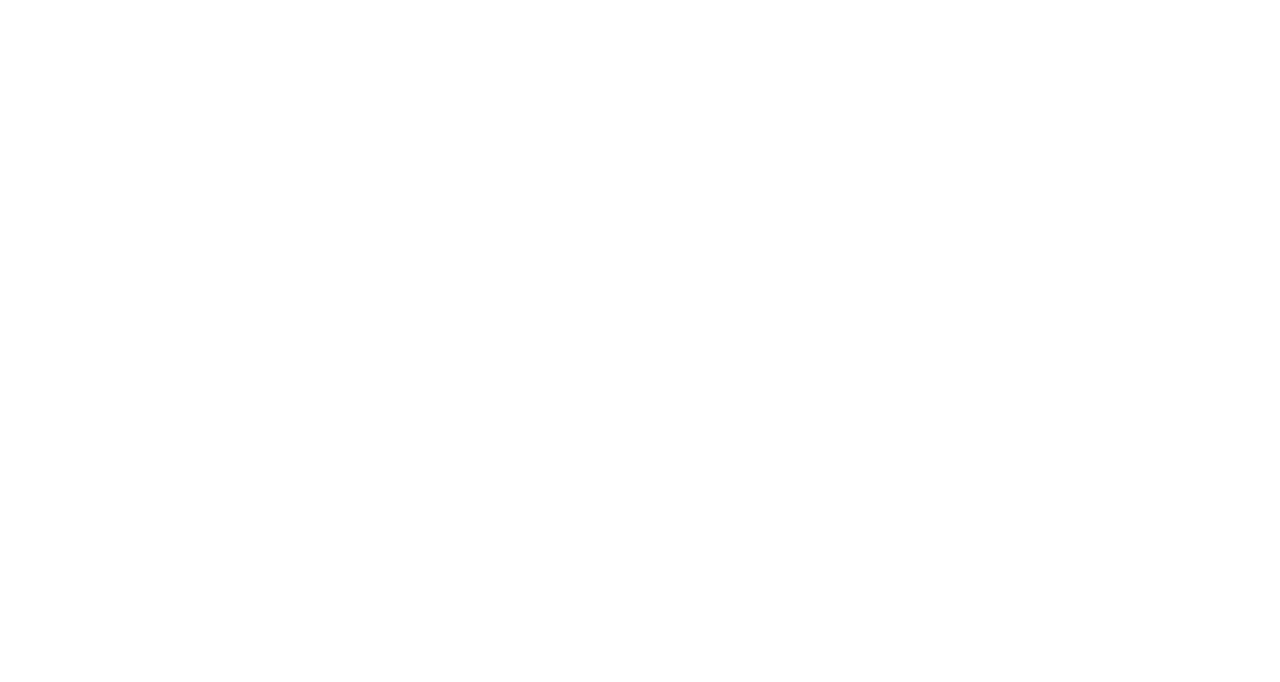
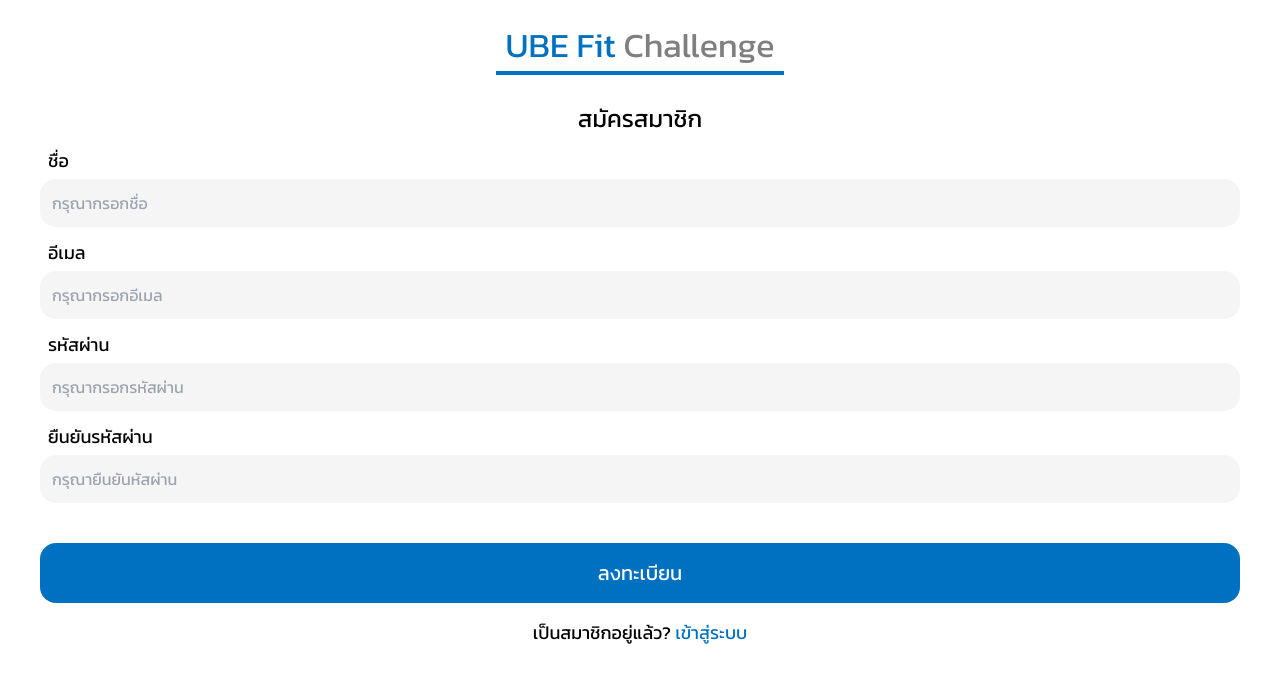
Before and after one commit to guniism/ube-fit-challenge, a Next.js app: page /register in a window 1280 px wide. Shown: the top 682 px of the page. Built offline with nearby package versions, Linux system fonts and the light colour scheme.

Commit message:
Add register page

```diff
--- a/app/register/page.tsx
+++ b/app/register/page.tsx
@@ -2,12 +2,54 @@
 
 import React from 'react'
 import { useState } from 'react';
+import Link from 'next/link';
 
+export function UBEFitChallenge(){
+  return(
+    <div className='flex flex-col justify-center items-center mb-7 mt-5'>
+      <h1 className='text-blue font-medium text-[34px] flex'>UBE Fit&nbsp;<div className='text-gray'>Challenge</div></h1>
+      <hr className="border-t-4 border-blue w-72 " />
+    </div>
+  )
+}
 
 function RegisterPage() {
+  const [name, setName] = useState("");
+  const [email, setEmail] = useState("");
+  const [password, setPassword] = useState("");
+  const [confirmPassword, setConfirmPassword] = useState("");
+  const [error, setError] = useState("");
+
+  const handleSubmit = async (e: any) => {
+    e.preventDefault();
+
+    if(password != confirmPassword){
+      setError("รหัสผ่านไม่ตรงกัน");
+      return;
+    }
+  }
+
   return (
     <div>
+      <div className='px-10'>
+        <UBEFitChallenge />
+        <h2 className='text-center font-medium text-2xl'>สมัครสมาชิก</h2>
+        <form action="" className='flex flex-col justify-evenly'>
+          <h3 className='ml-2 font-normal text-lg mb-1 mt-3'>ชื่อ</h3>
+          <input className='rounded-2xl p-3 block mx-auto bg-[#F5F5F5] w-full text-gray' type='text' placeholder='กรุณากรอกชื่อ'></input>
+          <h3 className='ml-2 font-normal text-lg mb-1 mt-3'>อีเมล</h3>
+          <input className='rounded-2xl p-3 block mx-auto bg-[#F5F5F5] w-full text-gray' type='email' placeholder='กรุณากรอกอีเมล'></input>
+          <h3 className='ml-2 font-normal text-lg mb-1 mt-3'>รหัสผ่าน</h3>
+          <input className='rounded-2xl p-3 block mx-auto bg-[#F5F5F5] w-full text-gray' type='password' placeholder='กรุณากรอกรหัสผ่าน'></input>
+          <h3 className='ml-2 font-normal text-lg mb-1 mt-3'>ยืนยันรหัสผ่าน</h3>
+          <input className='rounded-2xl p-3 block mx-auto bg-[#F5F5F5] w-full text-gray' type='password' placeholder='กรุณายืนยันหัสผ่าน'></input>
+          <button type='submit' className='block rounded-2xl text-xl mt-10 text-white py-4 mx-auto w-full bg-blue'>ลงทะเบียน</button>
+          <div className='flex flex-row mt-4 text-lg mx-auto'>
+            <p className=''>เป็นสมาชิกอยู่แล้ว?</p>&nbsp;<Link href="login" className='text-blue'>เข้าสู่ระบบ</Link>
+          </div>
+        </form>
 
+      </div>
     </div>
   )
 }
```
